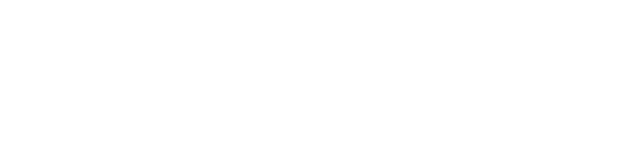
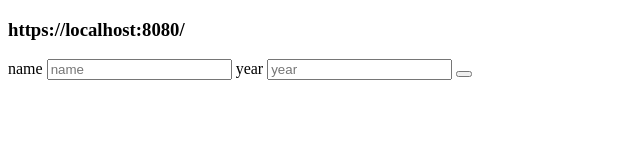
Before and after one commit to acciojob/sharable-urls-PradeepThirvaskur, a website: page main.html in a window 1280 px wide. Shown: the whole page, without its empty margins (0-640 px from the left). Drawn offline with Linux system fonts and the light colour scheme.

Commit message:
created a submission

```diff
--- a/main.html
+++ b/main.html
@@ -4,5 +4,12 @@
     <script type="text/javascript" src="./script.js">
 </script>
   </body>
+	<h3>https://localhost:8080/</h3>
+   <form action="https://localhost:8080/" method="post">
+	   <label >name</label>
+	   <input type="text" id="name" placeholder="name" adress="f1">
+	   <label >year</label>
+	   <input type="number" id="year" placeholder="year" adress="f2">
+	   <button id="button"> </button>
 
 </html>
```
